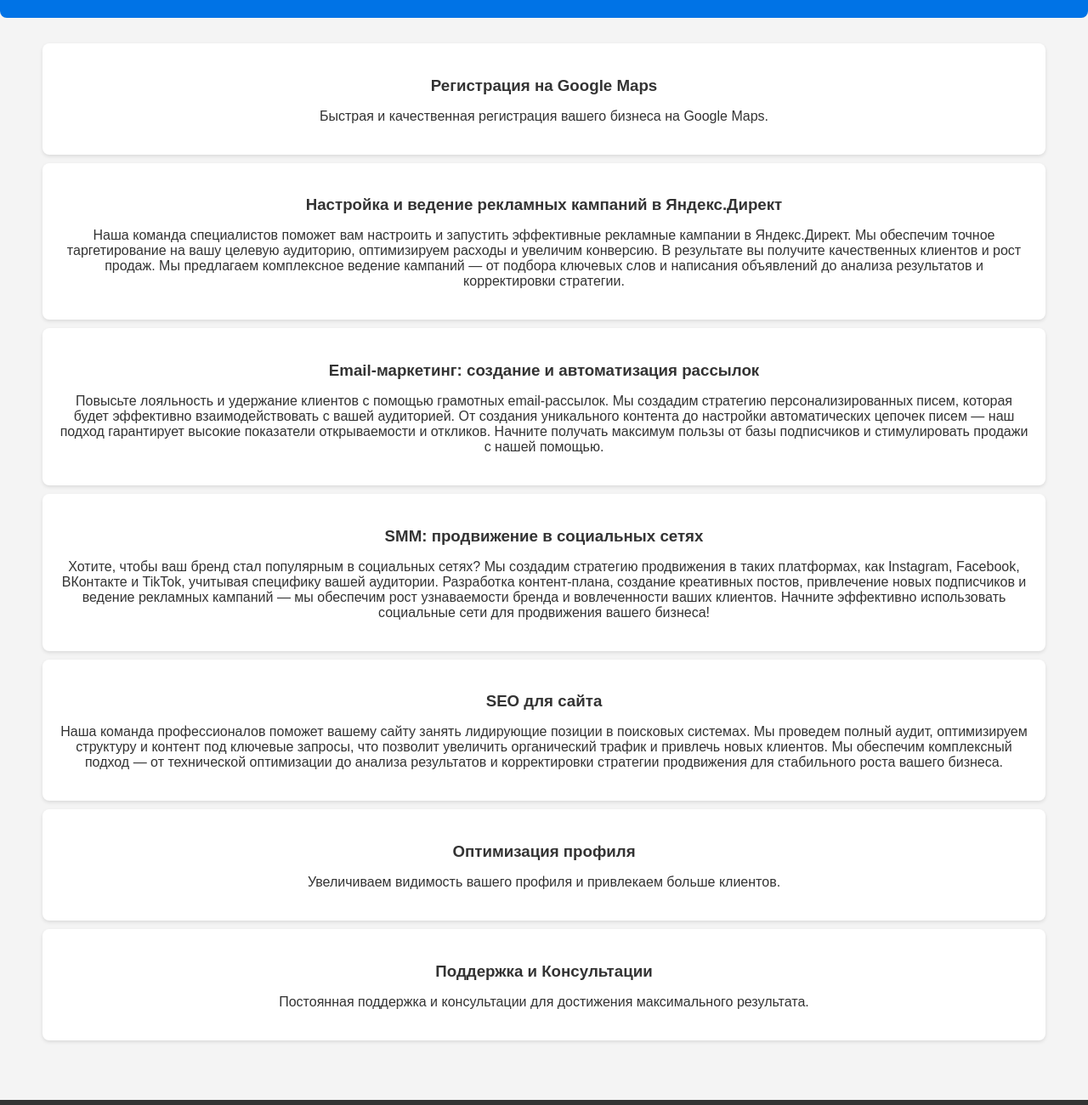
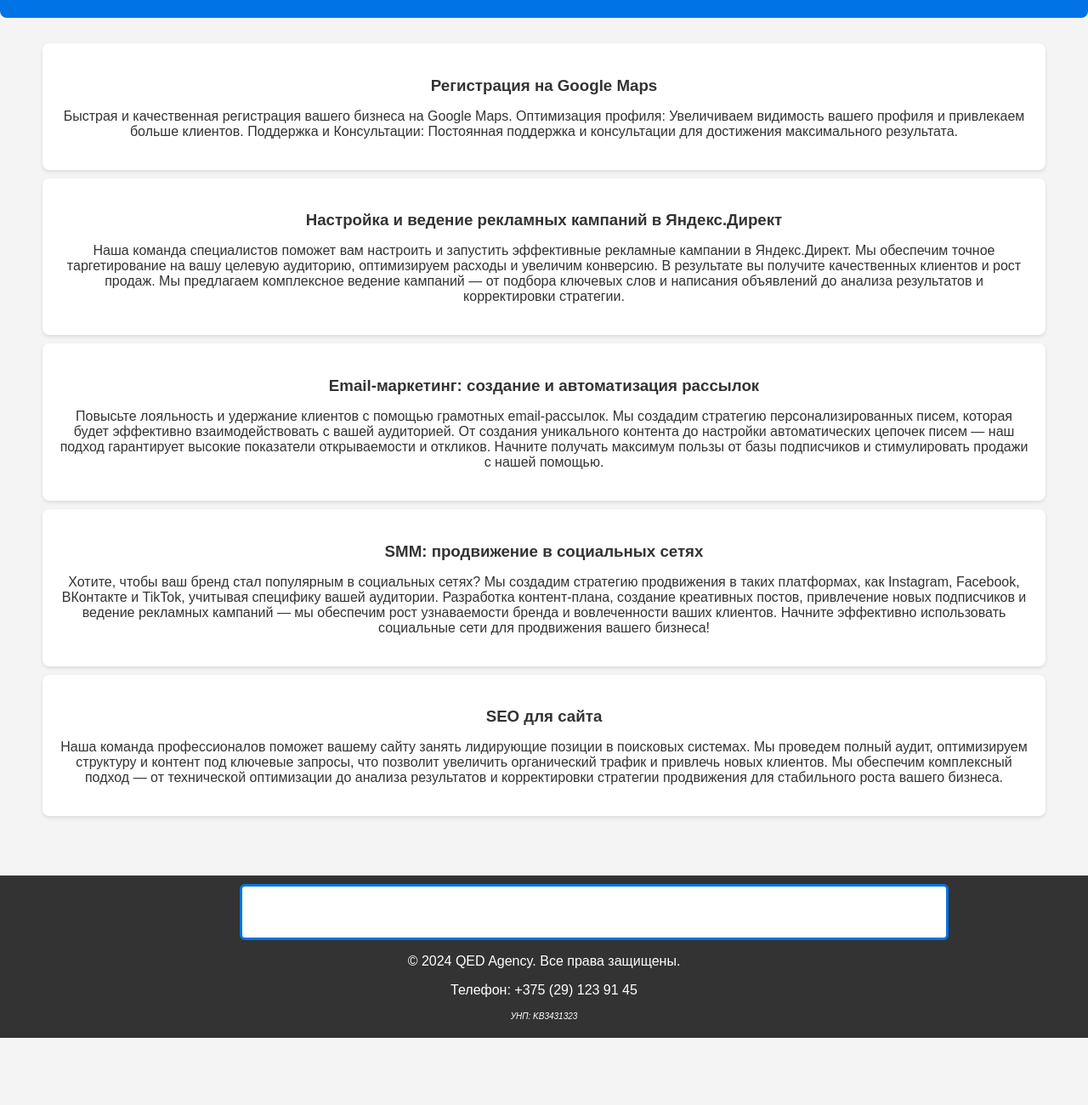
Before and after one commit to ds-qed/ds-qed.github.io, a plain HTML site: page index.html in a window 1280 px wide. Shown: the part 500-1800 px from the top of the page at 85% size. After the commit the page ends 1721 px from the top, so only its background shows below. Drawn offline with Linux system fonts and the light colour scheme; a script that the page names is missing.

Commit message:
Update index.html

```diff
--- a/index.html
+++ b/index.html
@@ -181,7 +181,7 @@
         <div class="container">
             <div class="service-item">
                 <h3>Регистрация на Google Maps</h3>
-                <p>Быстрая и качественная регистрация вашего бизнеса на Google Maps.</p>
+                <p>Быстрая и качественная регистрация вашего бизнеса на Google Maps. Оптимизация профиля: Увеличиваем видимость вашего профиля и привлекаем больше клиентов. Поддержка и Консультации: Постоянная поддержка и консультации для достижения максимального результата.</p>
             </div>
             <div class="service-item">
                 <h3>Настройка и ведение рекламных кампаний в Яндекс.Директ</h3>
@@ -199,15 +199,6 @@
                 <h3>SEO для сайта</h3>
                 <p>Наша команда профессионалов поможет вашему сайту занять лидирующие позиции в поисковых системах. Мы проведем полный аудит, оптимизируем структуру и контент под ключевые запросы, что позволит увеличить органический трафик и привлечь новых клиентов. Мы обеспечим комплексный подход — от технической оптимизации до анализа результатов и корректировки стратегии продвижения для стабильного роста вашего бизнеса.</p>
             </div>
-            <div class="service-item">
-                <h3>Оптимизация профиля</h3>
-                <p>Увеличиваем видимость вашего профиля и привлекаем больше клиентов.</p>
-            </div>
-            <div class="service-item">
-                <h3>Поддержка и Консультации</h3>
-                <p>Постоянная поддержка и консультации для достижения максимального результата.</p>
-            </div>
-
         </div>
     </section>
 
```
